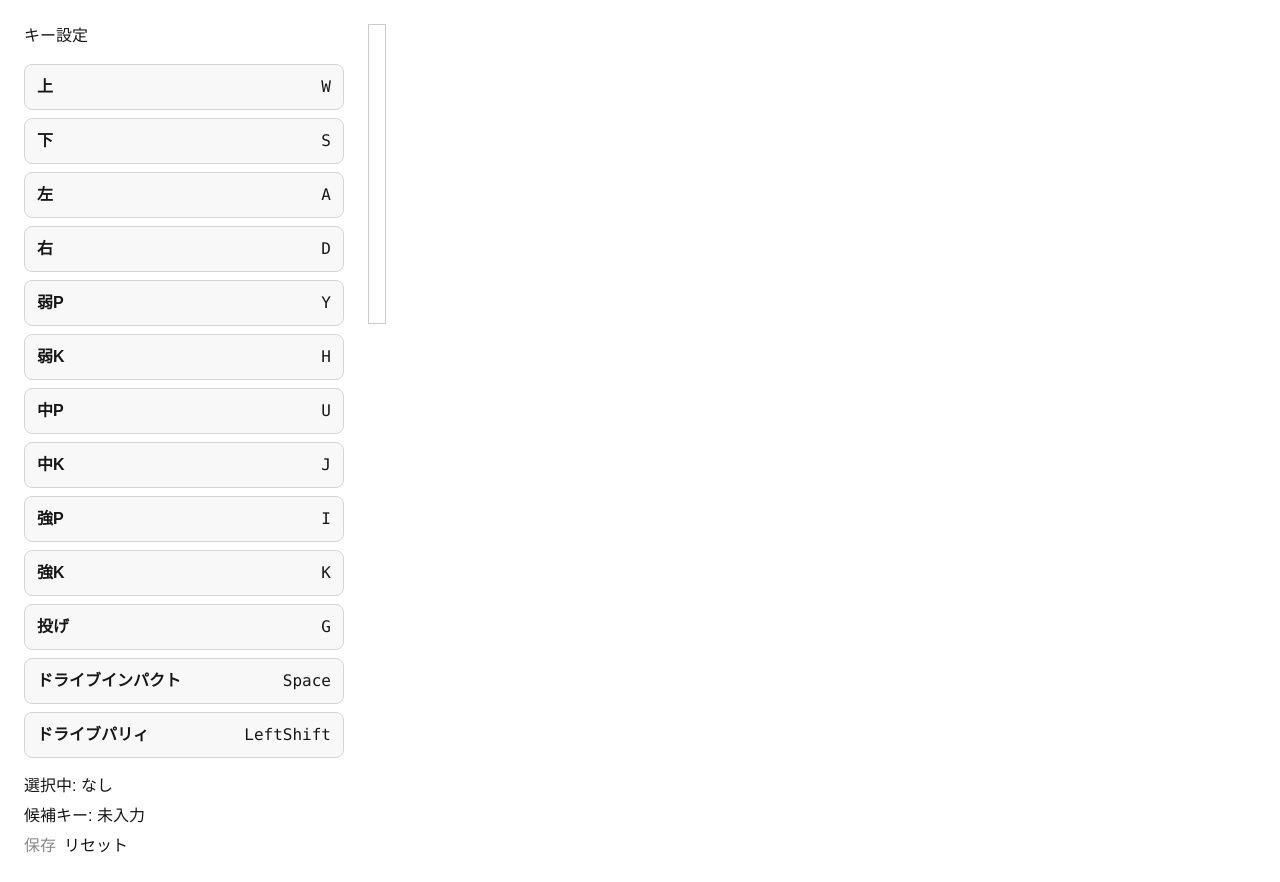
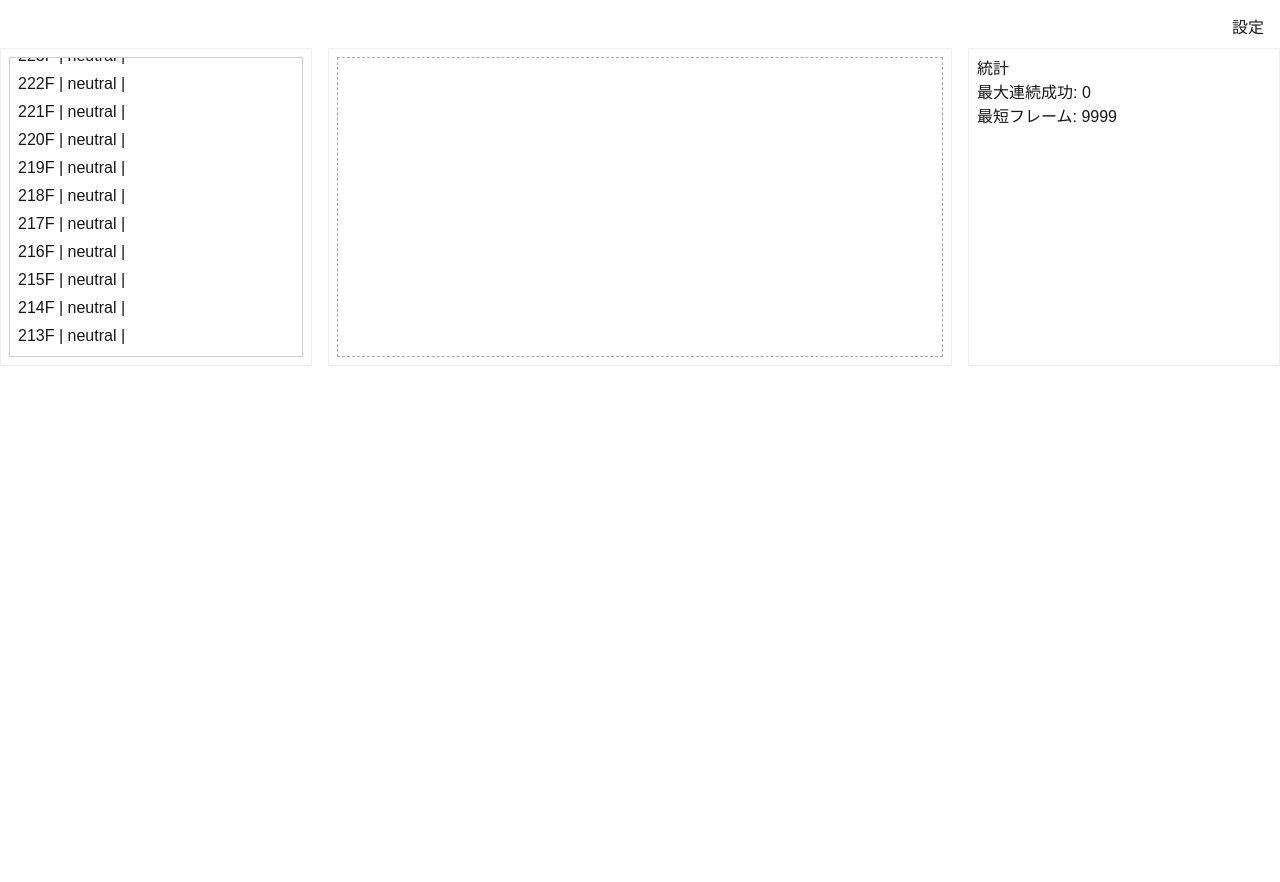
Before and after one commit to MtApricot/JP-cmd, a Next.js app in the folder jp-cmd-app/: page / in a window 1280 px wide. After the commit the page ends 800 px from the top, so only its background shows below. Built offline with nearby package versions, Linux system fonts and the light colour scheme.

Commit message:
メインページ修正

```diff
--- a/jp-cmd-app/src/app/page.tsx
+++ b/jp-cmd-app/src/app/page.tsx
@@ -1,11 +1,55 @@
+"use client";
+import { useEffect } from "react";
 import KeybindPanel from "../components/KeybindPanel";
 import InputHistory from "../components/InputHistory";
+import StatsPanel from "../components/StatsPanel";
+import { useUIStore } from "../store/uiStore";
+import { stateFrameLoop } from "../lib/frameLoop";
+import { attachInputListener } from "../lib/inputListener";
+import { useKeybindsStore } from "../store/keybindsStore";
 
 export default function Home() {
+  const { activePanel, openPanel, closePanel } = useUIStore();
+
+  const isKeybindOpen = activePanel === "keybind";
+  const keybinds = useKeybindsStore((s) => s.keybinds);
+
+  useEffect(() => {
+    const detach = attachInputListener(keybinds);
+    const stopLoop = stateFrameLoop();
+
+    return () => {
+      detach();
+      stopLoop();
+    };
+  }, [keybinds]);
   return (
-    <main style={{ display: "flex", gap: "24px", padding: "24px" }}>
-      <KeybindPanel />
-      <InputHistory />
+    <main className="app-main">
+      <button className="settings-button" type="button" onClick={() => openPanel("keybind")}>
+        設定
+      </button>
+
+      {isKeybindOpen && (
+        <div className="modal-overlay" onClick={() => closePanel()}>
+          <div className="modal" onClick={(e) => e.stopPropagation()}>
+            <button className="modal-close" type="button" onClick={() => closePanel()}>
+              ×
+            </button>
+            <KeybindPanel />
+          </div>
+        </div>
+      )}
+      <section className="layout">
+        <aside className="col left">
+          <InputHistory />
+        </aside>
+        <section className="col center">
+          <div className="canvas">{/* 中央のコンテンツ（例: コマンドリストや動画プレイヤー）をここに配置 */}</div>
+        </section>
+        <aside className="col right">
+          <StatsPanel />
+        </aside>
+      </section>
     </main>
   );
 }
--- a/jp-cmd-app/src/styles/globals.css
+++ b/jp-cmd-app/src/styles/globals.css
@@ -28,7 +28,8 @@ body {
 .keybind-panel {
   display:grid;
   gap: 16px;
-  width: clamp(120px, 30vw, 320px);
+  width: 100%;
+  max-width: 900px;
 }
 .keybind-list {
   display: flex;
@@ -50,9 +51,15 @@ body {
 .keybind-value{
   font-family: ui-monospace,SFMono-Regular,Melno,Monaco,Consoles,"Liberation Mono", "Courier New", monospace;
 }
+.keybind-body{
+  display:grid;
+  gap: 16px;
+  grid-template-columns: 1.2fr 1fr;
+  align-items: start;
+}
 .keybind-status{
   display: grid;
-  gap: 6px;
+  gap: 8px;
 }
 .keybind-error{
   color: #c62828;
@@ -75,3 +82,106 @@ body {
 .keybind-item:active {
   background: #e8e8e8;
 }
+
+.app-shell {
+  position: relative;
+  min-height: 100vh;
+  padding: 24px;
+}
+
+.settings-button {
+  position: absolute;
+  top: 16px;
+  right: 16px;
+  z-index: 10;
+}
+
+.panel-float {
+  position: absolute;
+  top: 56px;
+  right: 16px;
+  z-index: 10;
+  background: white;
+  border: 1px solid #ddd;
+  padding: 12px;
+  border-radius: 8px;
+}
+
+.layout {
+  display: grid;
+  grid-template-columns: 1fr 2fr 1fr;
+  gap: 16px;
+  margin-top: 48px;
+}
+
+.col {
+  border: 1px solid #eee;
+  min-height: 300px;
+  padding: 8px;
+}
+
+.canvas {
+  height: 300px;
+  border: 1px dashed #aaa;
+  display: grid;
+  place-items: center;
+}
+
+.modal-overlay {
+  position: fixed;
+  inset: 0;
+  background: rgba(0, 0, 0, 0.35);
+  display: grid;
+  place-items: center;
+  z-index: 50;
+}
+
+.modal {
+  position: relative;
+  background: #fff;
+  padding: 16px;
+  border-radius: 10px;
+  min-width: 520px;
+  max-width: 900px;
+  width: clamp(520px, 70vw, 780px);
+  max-width: 100%;
+  overflow-x: hidden;
+  box-sizing: border-box;
+  box-shadow: 0 10px 30px rgba(0, 0, 0, 0.2);
+  max-height: 100vh;
+  overflow: auto;
+}
+
+.modal-close {
+  position: absolute;
+  top: 8px;
+  right: 8px;
+  z-index: 2;
+}
+.input-log {
+  display: grid;
+  gap: 6px;
+  flex-direction: column-reverse;
+}
+
+.input-row {
+  display: grid;
+  grid-template-columns: 40px 24px 1fr;
+  align-items: center;
+  gap: 8px;
+}
+
+.input-frame {
+  text-align: right;
+  font-variant-numeric: tabular-nums;
+  color: #444;
+}
+
+.input-dir {
+  text-align: center;
+  font-weight: 700;
+}
+
+.btn-icon {
+  margin-right: 6px;
+}
```
